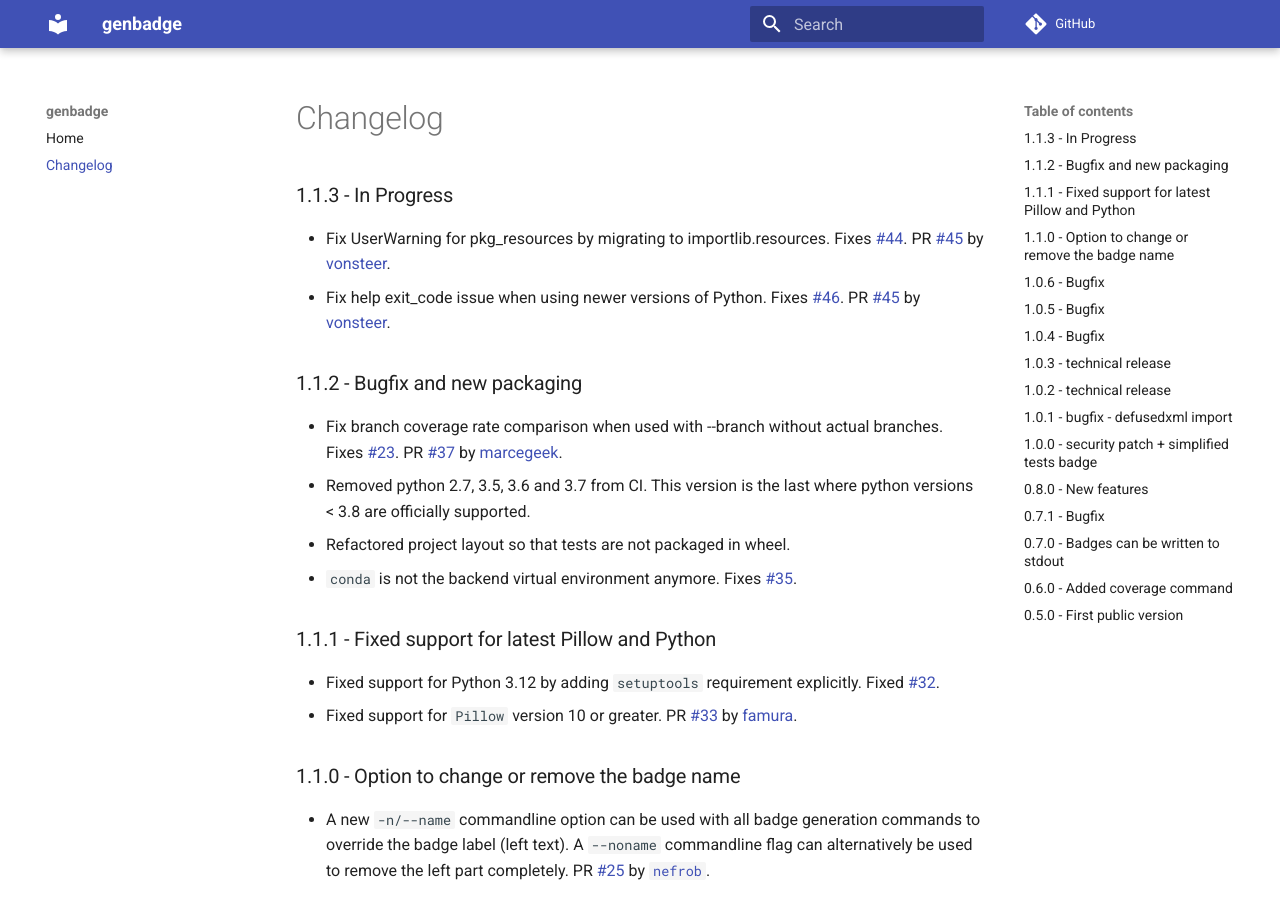
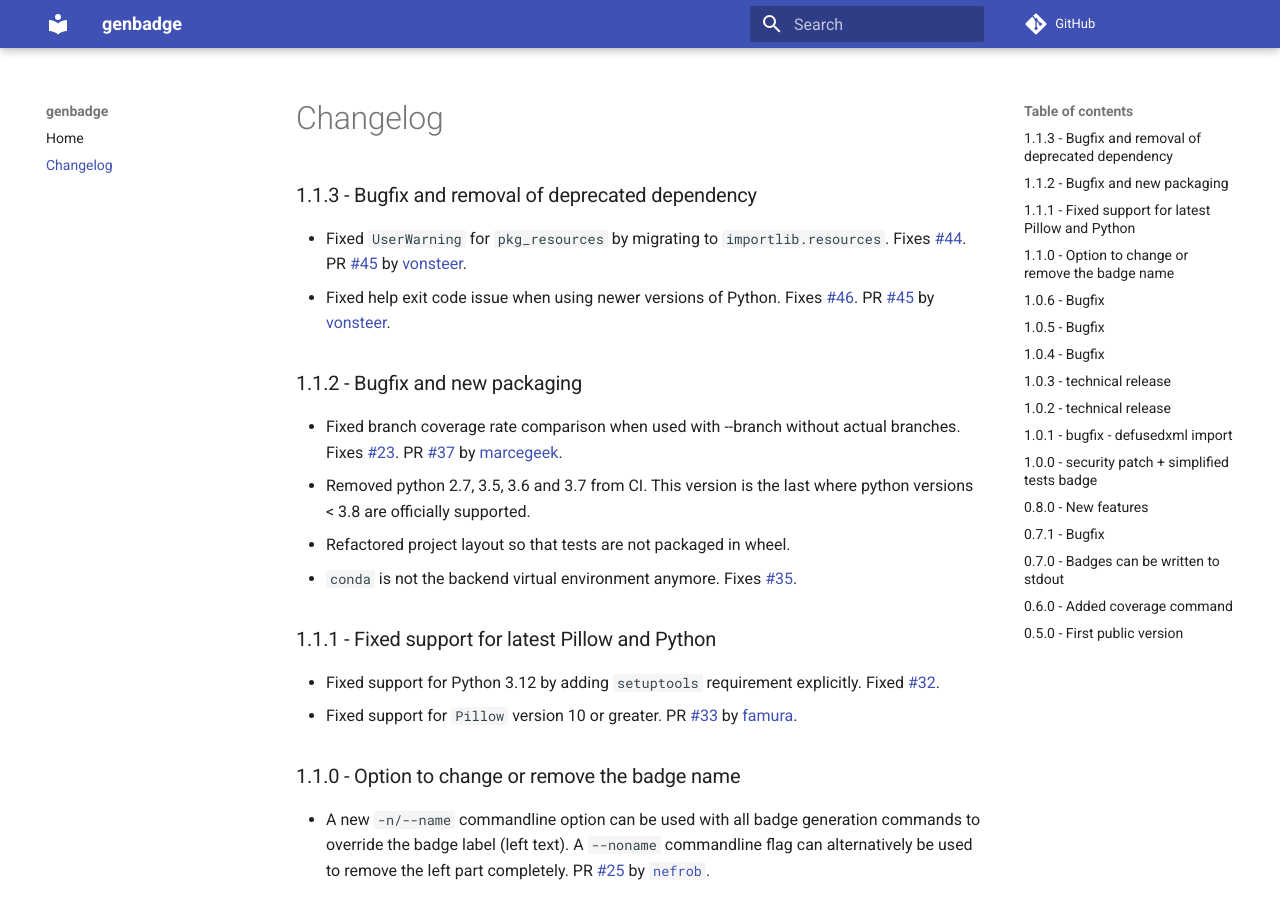
Before and after one commit to smarie/python-genbadge, an MkDocs documentation site: the page built from docs/changelog.md, in a window 1280 px wide and 900 px high. Built offline with MkDocs 1.6.1 and Material for MkDocs 9.7.7, drawn with Linux system fonts in a browser that asks for light colours; comment, search, counter and statistics services are not loaded.

Commit message:
Changelog update and upgrate of bandit version

```diff
--- a/docs/changelog.md
+++ b/docs/changelog.md
@@ -1,17 +1,17 @@
 # Changelog
 
-### 1.1.3 - In Progress
+### 1.1.3 - Bugfix and removal of deprecated dependency
 
-- Fix UserWarning for pkg_resources by migrating to importlib.resources. Fixes
+- Fixed `UserWarning` for `pkg_resources` by migrating to `importlib.resources`. Fixes
   [#44](https://github.com/smarie/python-genbadge/issues/44). PR
   [#45](https://github.com/smarie/python-genbadge/pull/45) by [vonsteer](https://github.com/vonsteer).
-- Fix help exit_code issue when using newer versions of Python. Fixes
+- Fixed help exit code issue when using newer versions of Python. Fixes
   [#46](https://github.com/smarie/python-genbadge/issues/46). PR
   [#45](https://github.com/smarie/python-genbadge/pull/45) by [vonsteer](https://github.com/vonsteer).
 
 ### 1.1.2 - Bugfix and new packaging
 
-- Fix branch coverage rate comparison when used with --branch without actual branches. Fixes
+- Fixed branch coverage rate comparison when used with --branch without actual branches. Fixes
   [#23](https://github.com/smarie/python-genbadge/issues/23). PR
   [#37](https://github.com/smarie/python-genbadge/pull/37) by [marcegeek](https://github.com/marcegeek).
 - Removed python 2.7, 3.5, 3.6 and 3.7 from CI. This version is the last where python versions < 3.8 are officially
```
Also changed, not shown: 1 other file.
